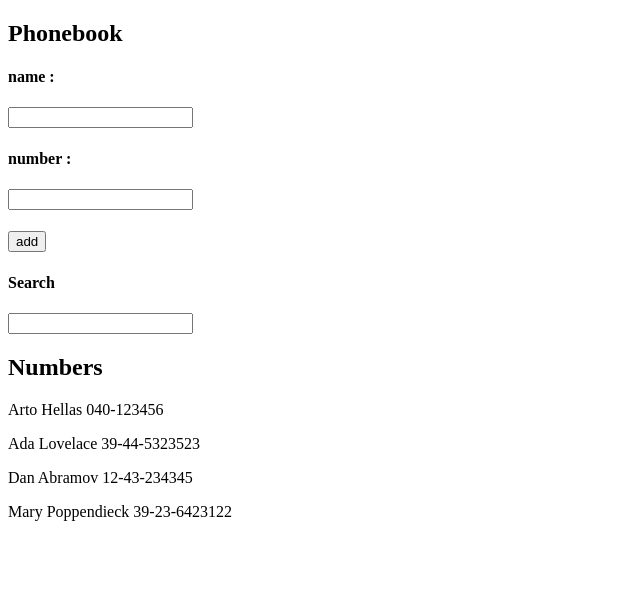
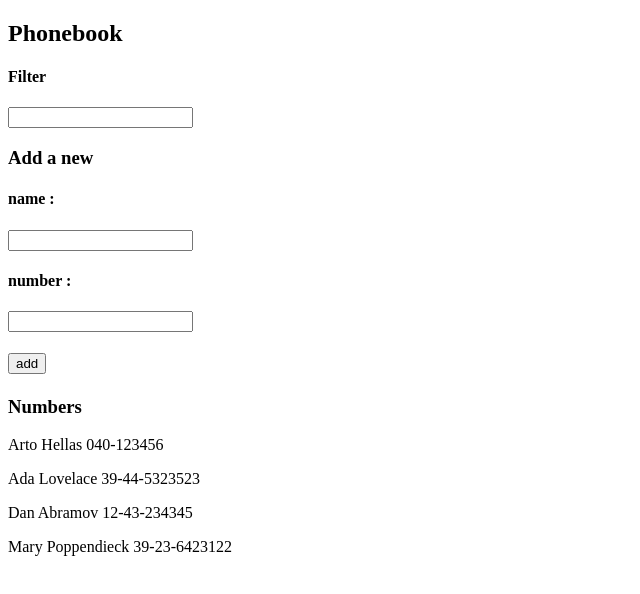
Before and after one commit to EduHz/Hernandez---OFS, a React (Create React App) app in the folder part2/phoneBook/: page / in a window 1280 px wide. Shown: the top 594 px of the page, without its empty margins (0-640 px from the left). Built offline with nearby package versions, Linux system fonts and the light colour scheme.

Commit message:
components created

```diff
--- a/part2/phoneBook/src/App.jsx
+++ b/part2/phoneBook/src/App.jsx
@@ -1,4 +1,7 @@
 import { useState } from "react";
+import Persons from "./components/Persons";
+import PersonForm from "./components/PersonForm";
+import Filter from "./components/Filter";
 
 function App() {
   const [persons, setPersons] = useState([
@@ -45,24 +48,22 @@ function App() {
   return (
     <>
       <h2>Phonebook</h2>
-      <form onSubmit={addPerson}>
-        <h4>name :</h4>
-        <input value={newName} onChange={handleName} />
-        <h4>number :</h4>
-        <input value={newNumber} onChange={handleNumber}></input>
-        <h4>
 
-        <button type="submit">add</button>
-        </h4>
-      </form>
-      <h4>Search</h4>
-      <input type="text" value={searchName} onChange={handleSearch} />
-      <h2>Numbers</h2>
-      {filteredPersons.map((res) => (
-        <p>
-          {res.name} {res.number}
-        </p>
-      ))}
+      <Filter searchName={searchName} handleSearch={handleSearch} />
+
+      <h3>Add a new</h3>
+
+      <PersonForm
+        newName={newName}
+        newNumber={newNumber}
+        handleName={handleName}
+        handleNumber={handleNumber}
+        addPerson={addPerson}
+      />
+
+      <h3>Numbers</h3>
+
+      <Persons filteredPersons={filteredPersons} />
     </>
   );
 }
--- /dev/null
+++ b/part2/phoneBook/src/components/Filter.jsx
@@ -0,0 +1,10 @@
+const Filter = ({searchName, handleSearch}) => {
+  return (
+    <>
+      <h4>Filter</h4>
+      <input type="text" value={searchName} onChange={handleSearch} />
+    </>
+  );
+};
+
+export default Filter;
--- /dev/null
+++ b/part2/phoneBook/src/components/PersonForm.jsx
@@ -0,0 +1,16 @@
+const PersonForm = ({newName, newNumber, handleName, handleNumber, addPerson}) => {
+    return (
+        <form onSubmit={addPerson}>
+        <h4>name :</h4>
+        <input value={newName} onChange={handleName} />
+        <h4>number :</h4>
+        <input value={newNumber} onChange={handleNumber}></input>
+        <h4>
+        <button type="submit">add</button>
+        </h4>
+      </form>
+
+    )
+}
+
+export default PersonForm
--- /dev/null
+++ b/part2/phoneBook/src/components/Persons.jsx
@@ -0,0 +1,13 @@
+const Persons = ({ filteredPersons }) => {
+  return (
+    <>
+      {filteredPersons.map((res) => (
+        <p>
+          {res.name} {res.number}
+        </p>
+      ))}
+    </>
+  );
+}
+
+export default Persons
```
